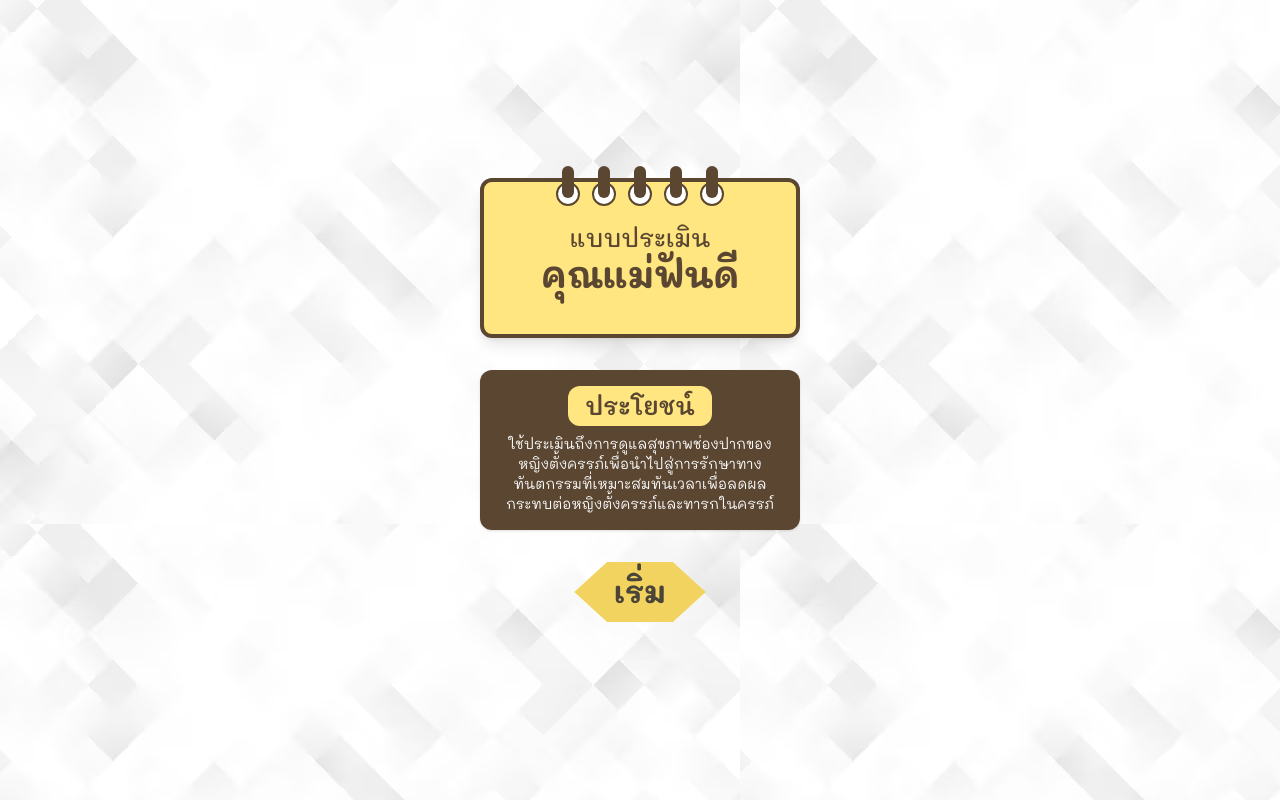
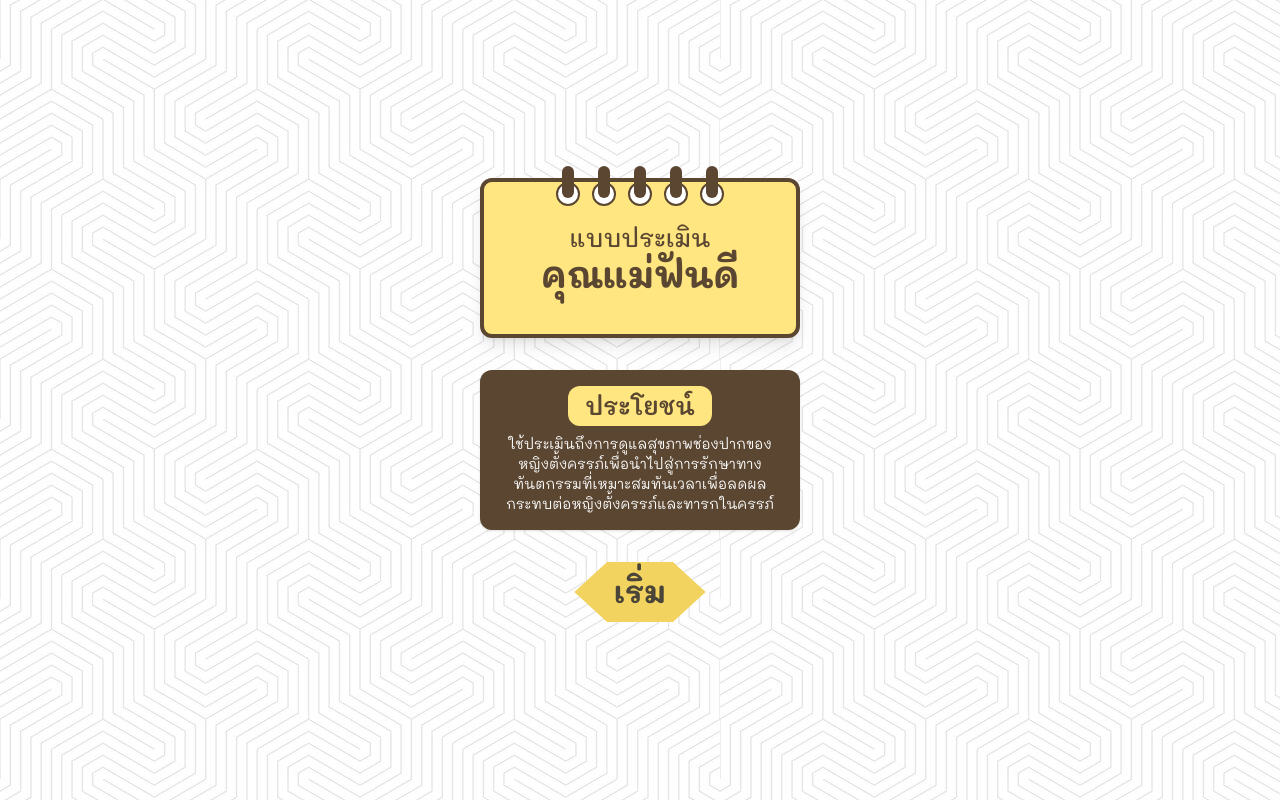
Before and after one commit to Veeviiz/goodmom-goodteeth, a React (Vite) app: page / in a window 1280 px wide. Built offline with nearby package versions, Linux system fonts and the light colour scheme.

Commit message:
fix: update background image in App.css

```diff
--- a/src/App.css
+++ b/src/App.css
@@ -3,7 +3,8 @@
 #root {
   max-width: 1280px;
   margin: 0 auto;
-  background: url("assets/abstract-background-with-monochrome-low-poly-design_1048-14453.avif");
+  background: url("assets/360_F_515297408_GRDBJY7xu6b5di37wldGRrJ2Y2Coyzp7.jpg");
+
   text-align: center;
 }
 
```
